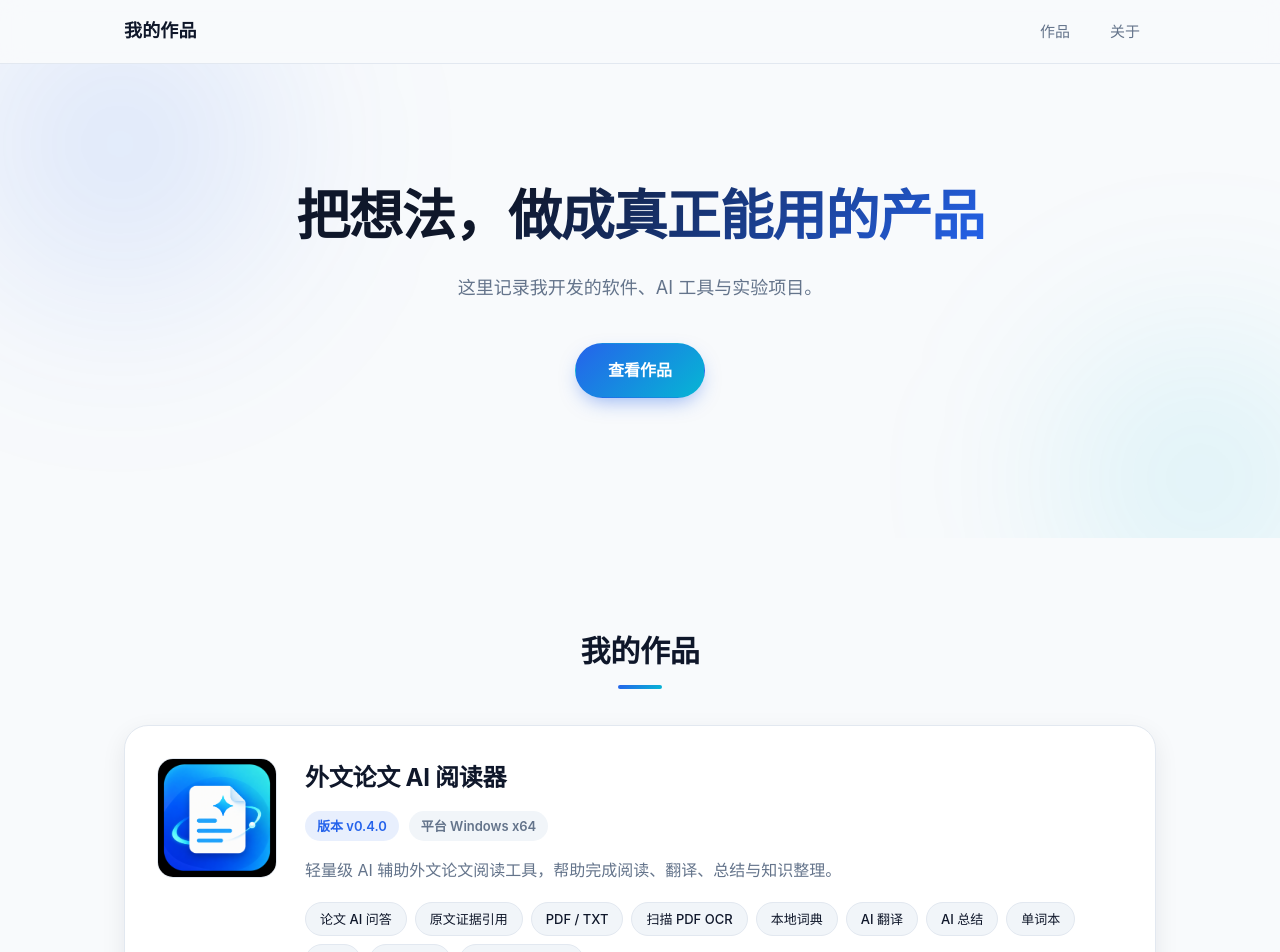
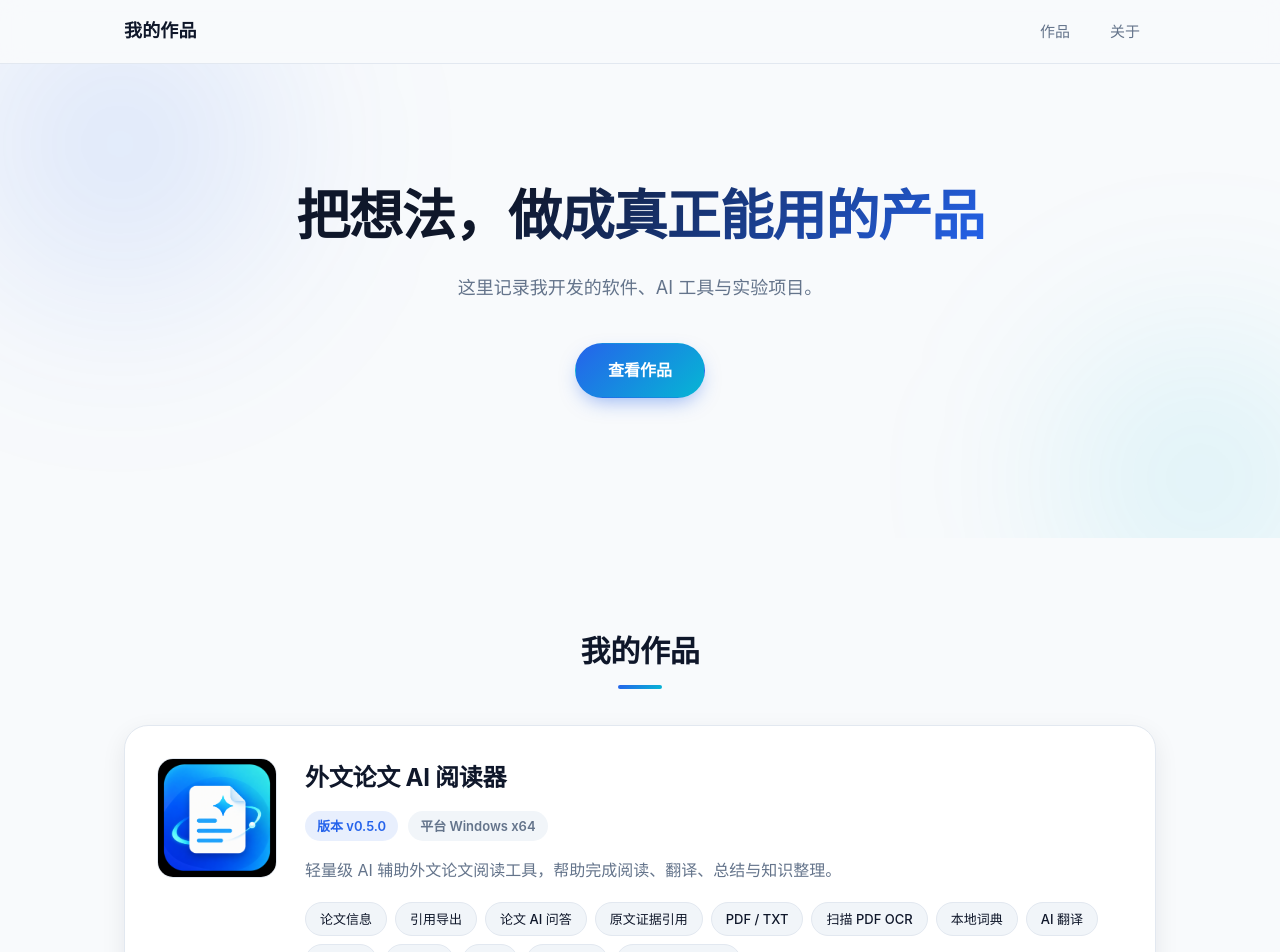
Before and after one commit to Director-code-c/my-portfolio, a Vue app: page / in a window 1280 px wide. Shown: the top 952 px of the page. Built offline with nearby package versions, Linux system fonts and the light colour scheme.

Commit message:
update: AI Paper Reader v0.5.0

```diff
--- a/src/data/projects.js
+++ b/src/data/projects.js
@@ -4,15 +4,22 @@ export const projects = [
   {
     id: 'ai-paper-reader',
     name: '外文论文 AI 阅读器',
-    version: 'v0.4.0',
+    version: 'v0.5.0',
     platform: 'Windows x64',
     icon: `${import.meta.env.BASE_URL}ai-paper-reader.png`,
     description: '轻量级 AI 辅助外文论文阅读工具，帮助完成阅读、翻译、总结与知识整理。',
-    tags: ['论文 AI 问答', '原文证据引用', 'PDF / TXT', '扫描 PDF OCR', '本地词典', 'AI 翻译', 'AI 总结', '单词本', '批注', '记录中心', 'Markdown 导出'],
+    tags: ['论文信息', '引用导出', '论文 AI 问答', '原文证据引用', 'PDF / TXT', '扫描 PDF OCR', '本地词典', 'AI 翻译', 'AI 总结', '单词本', '批注', '记录中心', 'Markdown 导出'],
     // Windows 正式版安装包，托管于 GitHub Releases
     downloadUrl:
-      'https://github.com/Director-code-c/ai-paper-reader-releases/releases/download/v0.4.0/AI-Paper-Reader-Setup-0.4.0.exe',
+      'https://github.com/Director-code-c/ai-paper-reader-releases/releases/download/v0.5.0/AI-Paper-Reader-Setup-0.5.0.exe',
     capabilities: [
+      '论文信息自动提取（标题 / 作者 / 年份 / 期刊）',
+      'DOI 识别',
+      'Crossref 在线补全',
+      'BibTeX 引用',
+      'APA 引用',
+      'GB/T 7714 引用',
+      '一键复制引用',
       '论文 AI 问答',
       '基于论文原文证据回答',
       '引用含原文摘录与页码',
@@ -45,6 +52,6 @@ export const projects = [
       '最近阅读',
       'Light / Dark / System 主题',
     ],
-    status: 'Windows v0.4.0 正式版',
+    status: 'Windows v0.5.0 正式版',
   },
 ]
```
